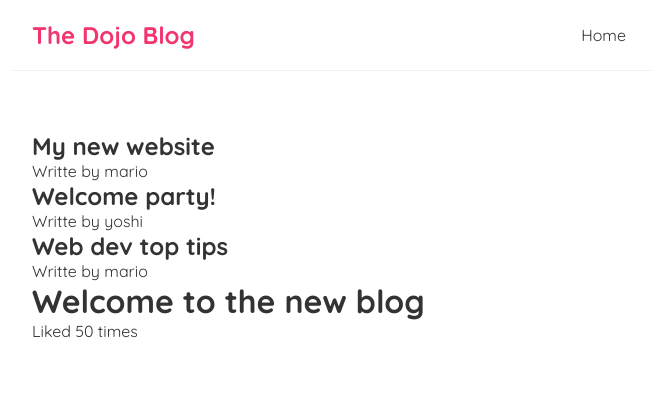
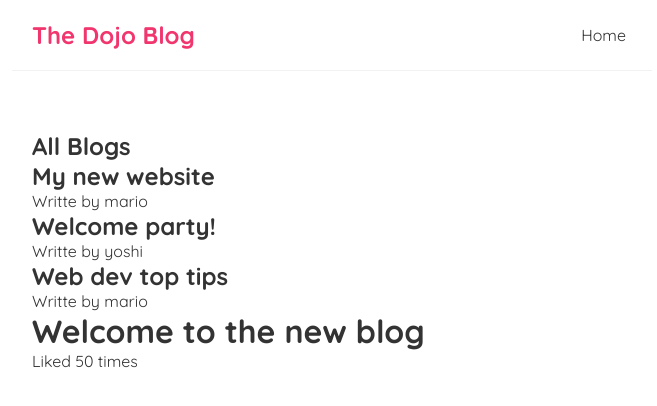
Before and after one commit to ironmarcus/React-tutorial, a React (Create React App) app: page / in a window 1280 px wide. Shown: the top 406 px of the page, without its empty margins (308-965 px from the left). Built offline with nearby package versions, Linux system fonts and the light colour scheme.

Commit message:
Lesson 11: Using props

```diff
--- /dev/null
+++ b/src/BlogList.js
@@ -0,0 +1,20 @@
+
+const BlogList = (props) => {
+
+    const blogs = props.blogs;
+    console.log(props, blogs)
+    const title = props.title;
+    return (
+        <div className="blog-list">
+            <h2>{title}</h2>
+            {blogs.map((blog) =>(
+                <div className="blog-preview" key={blog.id}>
+                    <h2>{blog.title}</h2>
+                    <p> Writte by {blog.author}</p>
+                </div>
+            ))}
+        </div>
+     );
+}
+
+export default BlogList;
--- a/src/Home.js
+++ b/src/Home.js
@@ -1,4 +1,5 @@
 import { useState } from 'react';
+import BlogList from './BlogList';
 
 const Home = () => {
     const[ blogs, setBlogs] = useState([
@@ -8,12 +9,7 @@
     ]);
     return (
         <div className="home">
-            {blogs.map((blog) =>(
-                <div className="blog-preview" key={blog.id}>
-                    <h2>{blog.title}</h2>
-                    <p> Writte by {blog.author}</p>
-                </div>
-            ))}
+            <BlogList blogs={blogs}  title="All Blogs"/>
         </div>
     );
 }
```
